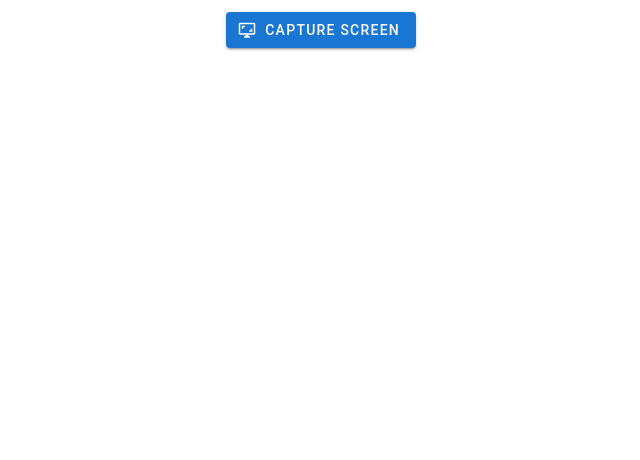
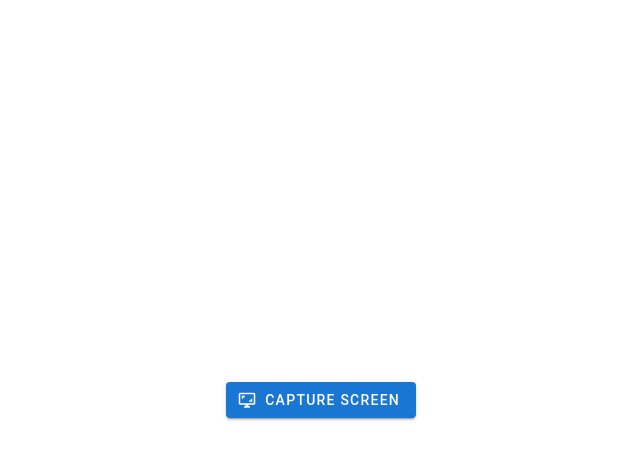
Before and after one commit to francisgill1000/screenshot-taker, a plain HTML site: page index.html in a window 1280 px wide. Shown: the whole page, without its empty margins (319-959 px from the left). Drawn offline with nearby package versions, Linux system fonts and the light colour scheme.

Commit message:
Update index.html

```diff
--- a/index.html
+++ b/index.html
@@ -13,12 +13,15 @@
             margin-top: 20px;
             max-width: 100%;
         }
+        .full-height {
+            height: 100vh; /* Make the container full height */
+        }
     </style>
 </head>
 <body>
     <div id="app">
         <v-app>
-            <v-container>
+            <v-container class="full-height d-flex align-center justify-center">
                 <v-row justify="center">
                     <v-col cols="12" md="8" class="text-center">
                         <!-- Button to capture screen -->
```
